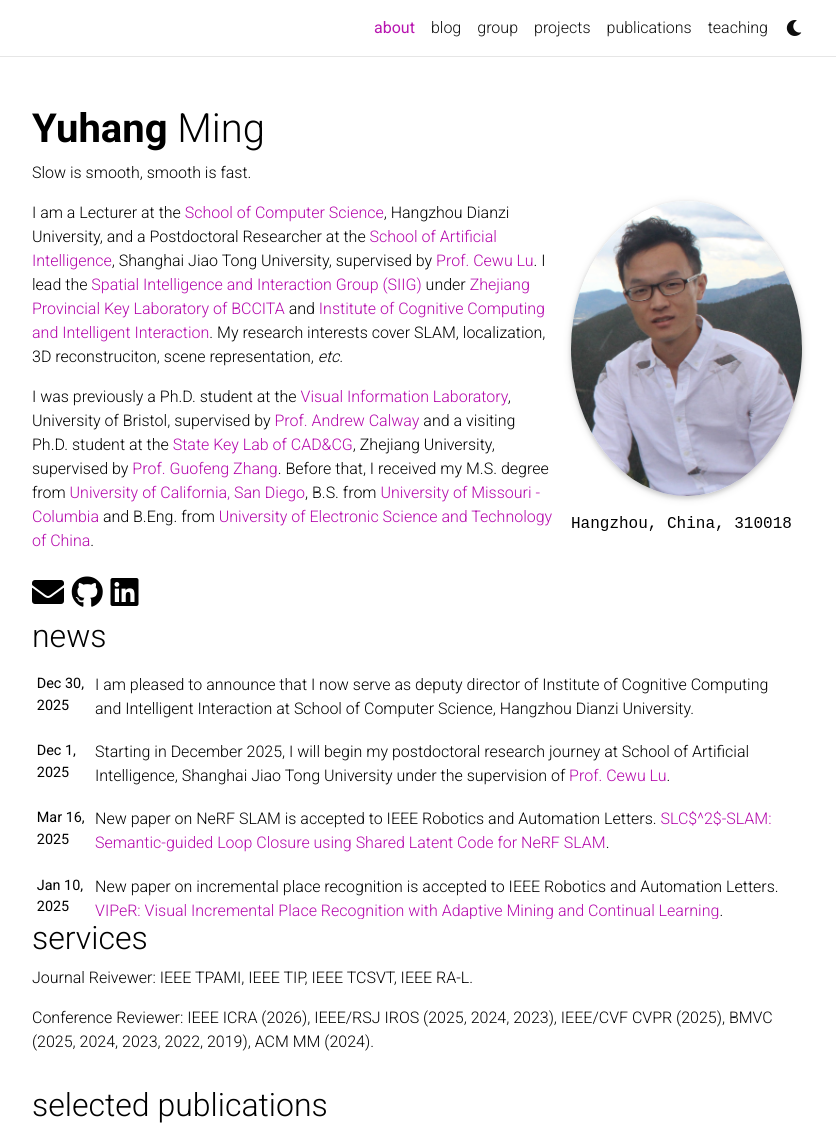
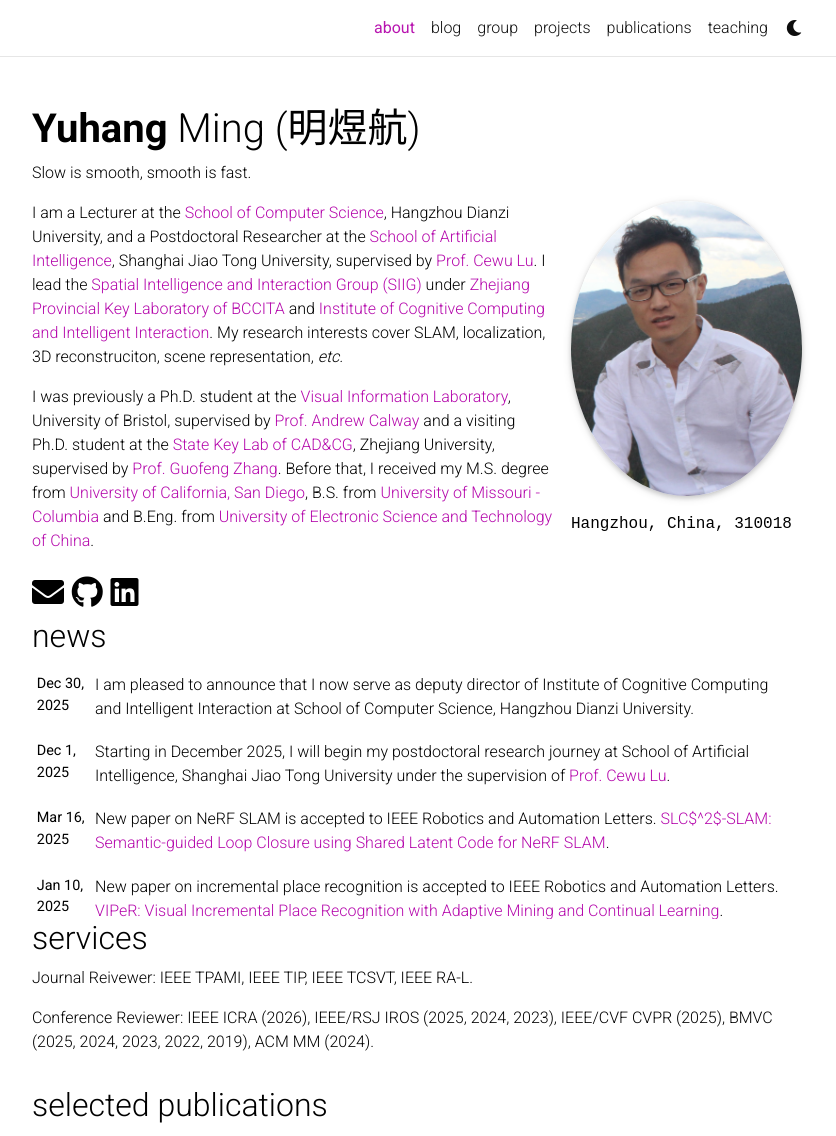
Before and after one commit to YuhangMing/yuhangming.github.io, a Jekyll site: the page built from _pages/about.md, in a window 1280 px wide and 1311 px high, cut to the strip 0-1136 px from the top of the window. Shown: the whole strip, without its empty margins (223-1059 px from the left). Built offline with Jekyll 4.4.1, drawn with Linux system fonts in a browser that asks for light colours; emoji names are drawn with the system emoji font; comment, search, counter and statistics services are not loaded; a style sheet for code colours, icons or effects is not loaded.

Commit message:
update name

```diff
--- a/_layouts/about.html
+++ b/_layouts/about.html
@@ -6,7 +6,16 @@ layout: default
       <div class="post">
         <header class="post-header">
           <h1 class="post-title">
-           {% if site.title == "blank" -%}<span class="font-weight-bold">{{ site.first_name }}</span> {{ site.middle_name }} {{ site.last_name }}{%- else -%}{{ site.title }}{%- endif %}
+           {% if site.title == "blank" -%}
+             <span class="font-weight-bold">{{ site.first_name }}</span>
+             {{ site.middle_name }}
+             {{ site.last_name }}
+             {%- if site.other_name -%}
+               &nbsp;({{- site.other_name -}})
+             {%- endif -%}
+           {%- else -%}
+             {{ site.title }}
+           {%- endif %}
           </h1>
           <p class="desc">{{ page.subtitle }}</p>
         </header>
```
